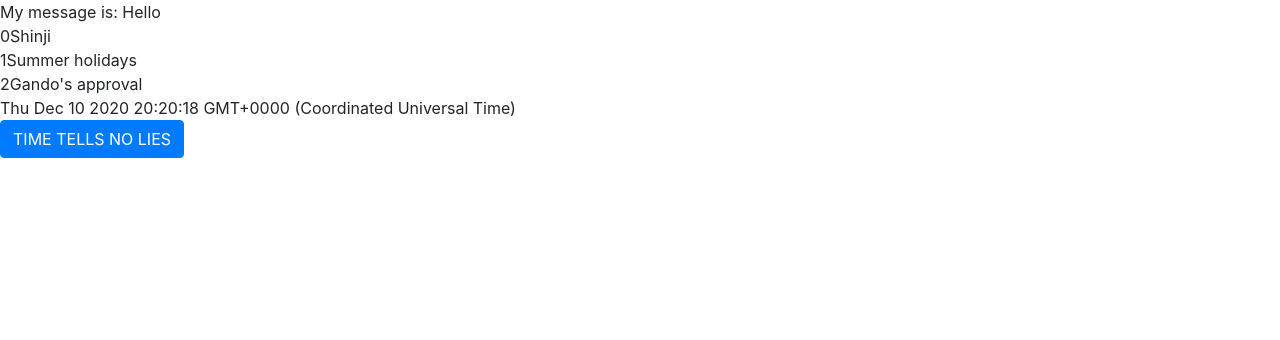
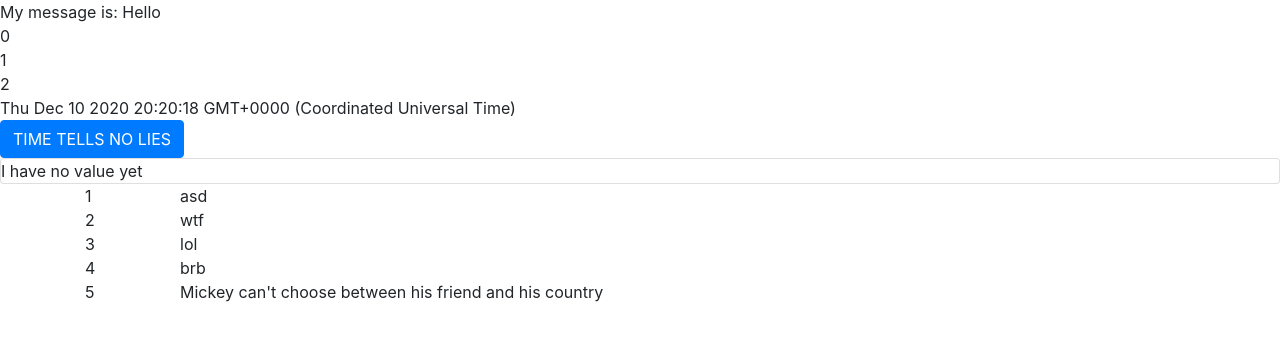
Before and after one commit to EugeneRyabchenko/YouTube, an Angular app in the folder Frontend/youtube-metal/: page / in a window 1280 px wide. Shown: the top 340 px of the page. Built offline with nearby package versions, Linux system fonts and the light colour scheme.

Commit message:
Added EvenEmitter to video-list-element and forwarded video.id to it's parent component (videos)

```diff
--- a/Frontend/youtube-metal/src/app/app.component.html
+++ b/Frontend/youtube-metal/src/app/app.component.html
@@ -1,8 +1,13 @@
 <div>
   <div>My message is: {{textVariable}}</div>
   <div *ngIf="textCondition">This is a conditional message.</div>
-  <div *ngFor="let el of ayanamiArray; let i=index">{{i}}{{el}}</div>
+  <div *ngFor="let el of ayanamiArray; let i=index">
+    {{i}}
+  </div>
   <div>{{now}}</div>
   <button class="btn btn-primary" (click)="onClickButton($event)">TIME TELLS NO LIES</button>
+
+  <app-videos (clickEvaItem) = "onClickEvaItem($event)"> </app-videos>
+
 </div>
 <!--<router-outlet></router-outlet> -->
--- a/Frontend/youtube-metal/src/app/app.component.ts
+++ b/Frontend/youtube-metal/src/app/app.component.ts
@@ -18,4 +18,9 @@ export class AppComponent {
    this.now = new Date()
    console.log(this.now)
  }
+
+ public onClickEvaItem(evaItem: string): void{
+   console.log(evaItem)
+ }
+
 }
--- a/Frontend/youtube-metal/src/app/app.module.ts
+++ b/Frontend/youtube-metal/src/app/app.module.ts
@@ -5,11 +5,13 @@ import { AppRoutingModule } from './app-routing.module';
 import { AppComponent } from './app.component';
 import { NgbModule } from '@ng-bootstrap/ng-bootstrap';
 import { VideosComponent } from './components/videos/videos.component';
+import { VideoListElementComponent } from './components/video-list-element/video-list-element.component';
 
 @NgModule({
   declarations: [
     AppComponent,
-    VideosComponent
+    VideosComponent,
+    VideoListElementComponent
   ],
   imports: [
     BrowserModule,
--- /dev/null
+++ b/Frontend/youtube-metal/src/app/components/video-list-element/video-list-element.component.css
@@ -0,0 +1,3 @@
+.video-row {
+    cursor: pointer;
+}
--- /dev/null
+++ b/Frontend/youtube-metal/src/app/components/video-list-element/video-list-element.component.html
@@ -0,0 +1,5 @@
+
+<div (click)="onClickButton()" class="row video-row" >
+    <div class="col-1">{{video?.id}}</div>
+    <div class="col">{{video?.name}}</div>
+</div>
--- /dev/null
+++ b/Frontend/youtube-metal/src/app/components/video-list-element/video-list-element.component.ts
@@ -0,0 +1,26 @@
+import { Component, EventEmitter, Input, OnInit, Output } from '@angular/core';
+import { Video } from '../../models/video';
+
+@Component({
+  selector: 'app-video-list-element',
+  templateUrl: './video-list-element.component.html',
+  styleUrls: ['./video-list-element.component.css']
+})
+export class VideoListElementComponent implements OnInit {
+
+  @Input() video: Video;
+
+  @Output()
+    public clickVideoItem: EventEmitter<number> = new EventEmitter<number>()
+
+  constructor() { }
+
+  ngOnInit(): void {
+  }
+
+  public onClickButton(): void {
+    //   console.log(this.video)
+       this.clickVideoItem.emit(this.video.id)
+     }
+
+}
--- a/Frontend/youtube-metal/src/app/components/videos/videos.component.html
+++ b/Frontend/youtube-metal/src/app/components/videos/videos.component.html
@@ -1 +1,12 @@
-<p>videos works!</p>
+<div class="card" >
+    {{evaItem}}
+
+</div>
+
+<!--<button class="btn btn-primary" (click)="onClickButton()">Button number two</button>-->
+
+<div class="container">
+<app-video-list-element *ngFor="let v of videos" [video] = "v" (clickVideoItem) = "onClick($event)">
+
+</app-video-list-element>
+</div>
--- a/Frontend/youtube-metal/src/app/components/videos/videos.component.ts
+++ b/Frontend/youtube-metal/src/app/components/videos/videos.component.ts
@@ -1,4 +1,5 @@
-import { Component, OnInit } from '@angular/core';
+import { Component, EventEmitter, Input, OnInit, Output } from '@angular/core';
+import { Video } from 'src/app/models/video';
 
 @Component({
   selector: 'app-videos',
@@ -7,9 +8,36 @@ import { Component, OnInit } from '@angular/core';
 })
 export class VideosComponent implements OnInit {
 
+    @Input()
+    public evaItem: string = "I have no value yet"
+
+    @Output()
+    public clickEvaItem: EventEmitter<string> = new EventEmitter<string>()
+
+    public videos: Video[]
+
   constructor() { }
 
   ngOnInit(): void {
+
+    this.videos = [
+      {id: 1, name: "asd"},
+      {id: 2, name: "wtf"},
+      {id: 3, name: "lol"},
+      {id: 4, name: "brb"},
+    {id: 5, name: "Mickey can't choose between his friend and his country"}
+    ]
   }
 
+
+ // public onClickButton(): void {
+ //   console.log(this.videos)
+ // }
+
+  public onClick(id: number): void{
+    console.log(id)
+  }
+
+
+
 }
--- /dev/null
+++ b/Frontend/youtube-metal/src/app/models/video.ts
@@ -0,0 +1,4 @@
+ export class Video{
+    public id: number
+    public name: string
+}
```
Also changed, not shown: 1 other file (tests, documents, lock files or other folders).
